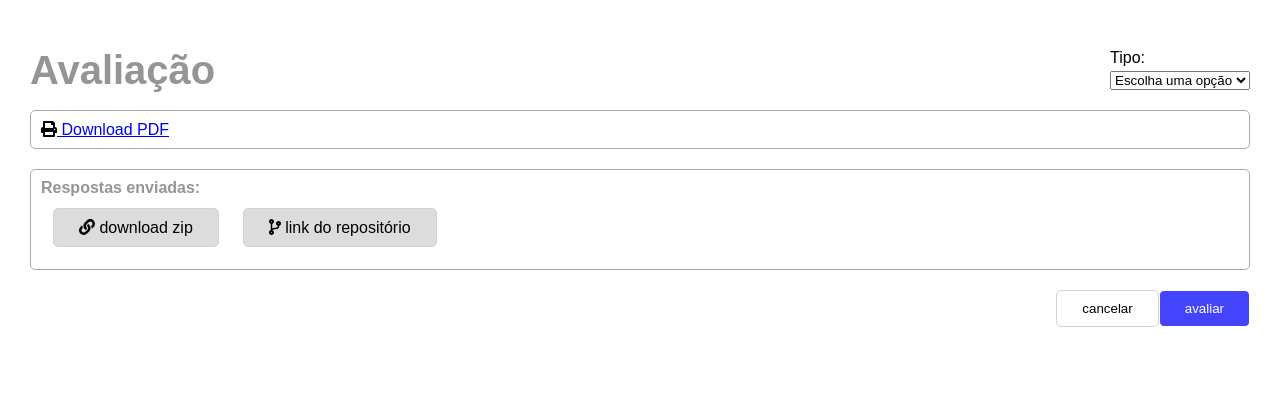
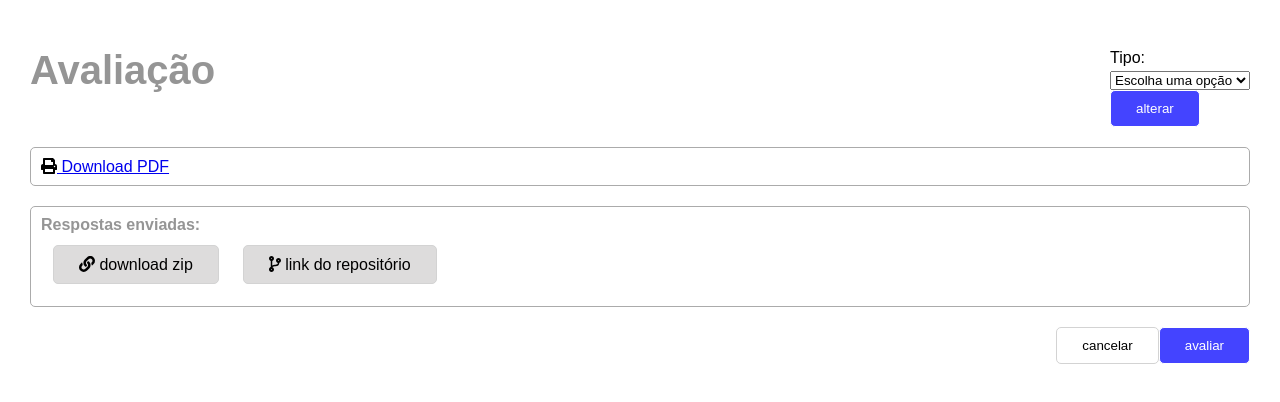
Before and after one commit to aceleradora-TW/acelera-mais-front, a React (Create React App) app: page /evaluation-challenge in a window 1280 px wide. Shown: the top 402 px of the page. Built offline with nearby package versions, Linux system fonts and the light colour scheme; what react-dotenv would draw is missing.

Commit message:
feat: trabalho em andamento

```diff
--- a/src/pages/evaluation-challenge/index.js
+++ b/src/pages/evaluation-challenge/index.js
@@ -3,8 +3,8 @@ import { React } from 'react'
 import './style.css'
 import { FontAwesomeIcon } from '@fortawesome/react-fontawesome'
 import { faPrint, faLink, faCodeBranch } from '@fortawesome/free-solid-svg-icons'
-import Buttons from '../../components/buttons/default'
-import Button from '../../components/buttons/primary'
+import DefaultButton from '../../components/buttons/default'
+import PrimaryButton from '../../components/buttons/primary'
 import { Modal } from '../../components/modal'
 import exercises from '../../mocks/exercise-mock.json'
 import Select from '../../components/select'
@@ -13,14 +13,19 @@ export const EvaluationChallenge = () => {
   const exercise = exercises[0]
   return (
     <div className="page-container">
+
       <section className="head">
         <h1>Avaliação </h1>
+        <div className="">
           <Select label="Tipo:" placeholder="Escolha uma opção" options={[
             { label: 'Backend', value: 0 },
             { label: 'Frontend', value: 1 },
             { label: 'Fullstack', value: 2 }
           ]} ></Select>
+          <PrimaryButton text="alterar" />
+        </div>
       </section>
+
       <div className="download">
         <FontAwesomeIcon icon={faPrint} />
         <a href={exercise.links.pdf}> Download PDF</a>
@@ -33,7 +38,7 @@ export const EvaluationChallenge = () => {
         </div>
       </div>
       <div className="buttons">
-        <Buttons classe={'button-default'} text="cancelar"></Buttons>
+        <DefaultButton text="cancelar" />
         <Modal classe={'button-primary'} text="avaliar" title="Avaliação">
           <div className="form-group">
             <Select label="Nota:" placeholder="Escolha uma opção" options={[
@@ -45,7 +50,7 @@ export const EvaluationChallenge = () => {
               { label: 5, value: 5 }
             ]} ></Select>
             <textarea label="mensagem" className="form-control" id="message-text"></textarea>
-          <Button classe={'button-primary'} text="Enviar avaliação"></Button>
+            <PrimaryButton text="Enviar avaliação" />
           </div>
         </Modal>
       </div>
```
Lines whose indentation alone changed are shown as unchanged.
